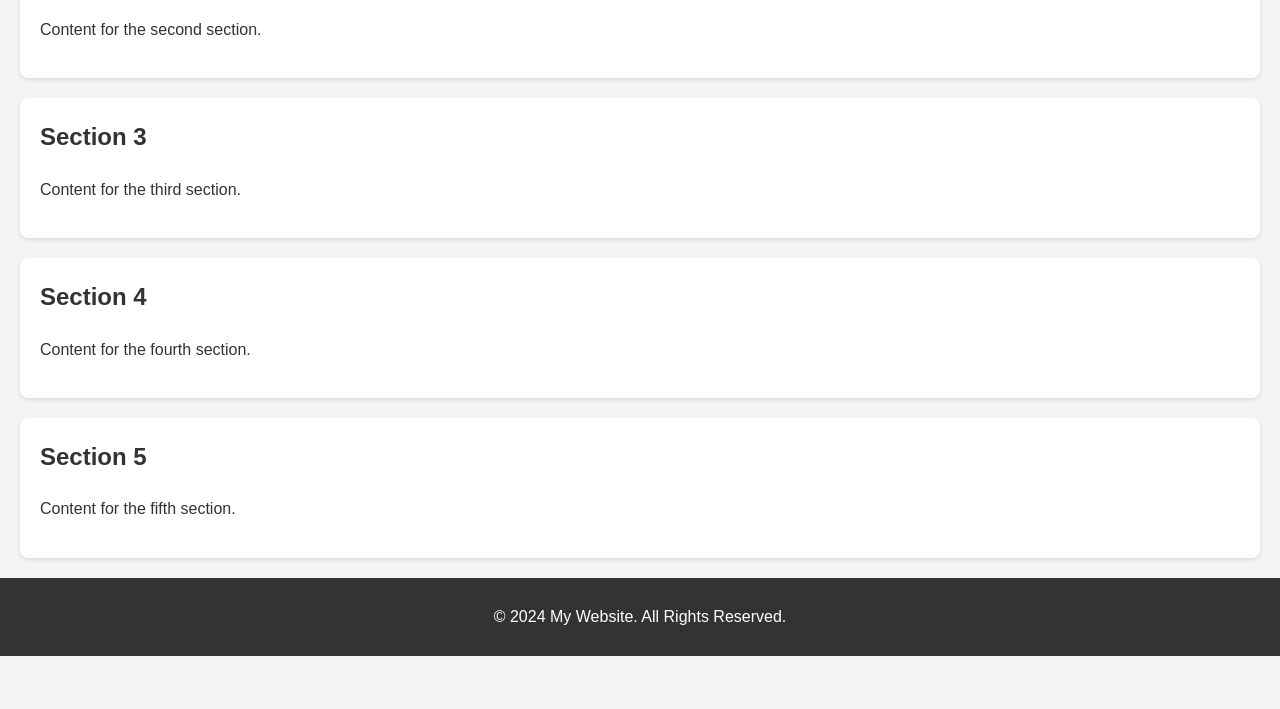
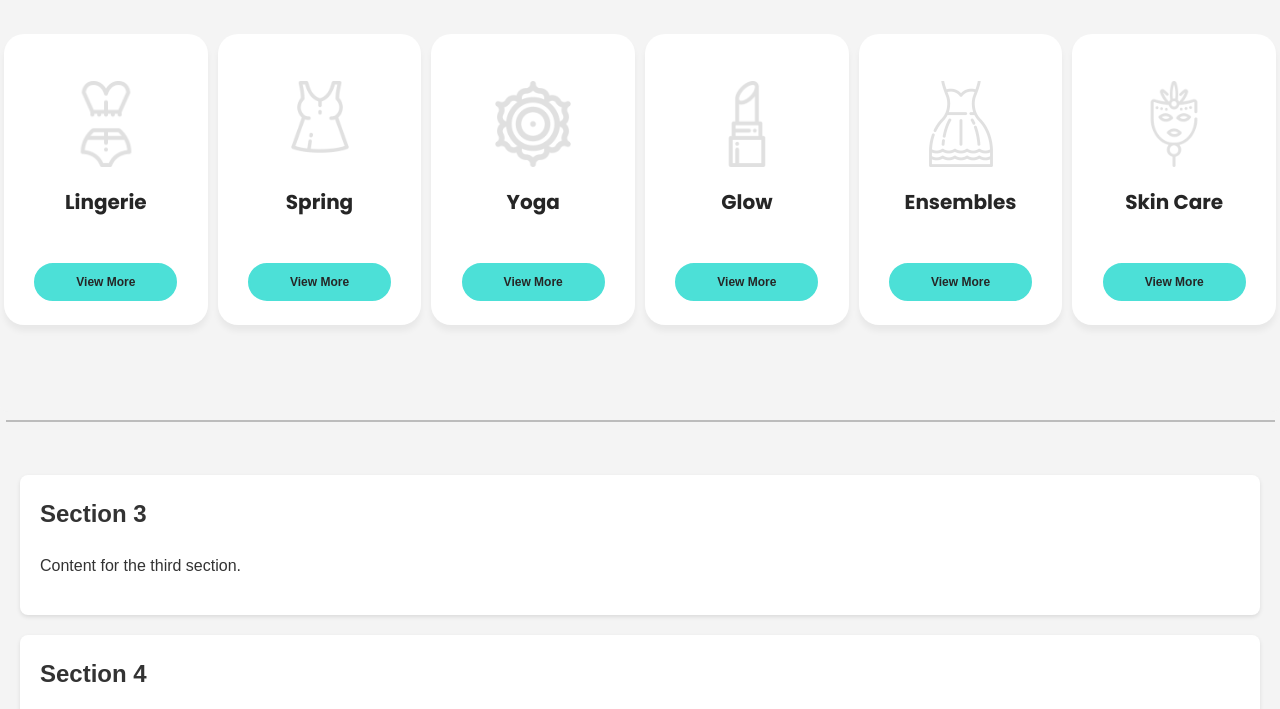
Before and after one commit to Dem0000/b-5, a plain HTML site: page index.html in a window 1280 px wide. Shown: the part 391-1100 px from the top of the page. Before the commit the page ends 1047 px from the top, so only its background shows below. Drawn offline with Linux system fonts and the light colour scheme.

Commit message:
Add Second Section

```diff
--- a/index.html
+++ b/index.html
@@ -5,7 +5,8 @@
     <meta name="viewport" content="width=device-width, initial-scale=1.0">
     <title>Webpage with Header, Sections, and Footer</title>
     <link rel="stylesheet" href="style.css">
-    <link href="https://fonts.googleapis.com/css2?family=Poppins&display=swap" rel="stylesheet">
+    <!-- <link href="https://fonts.googleapis.com/css2?family=Poppins&display=swap" rel="stylesheet">  -->
+    <link href="https://fonts.googleapis.com/css2?family=Poppins:wght@400;500;600;700&display=swap" rel="stylesheet">
     <script>
         window.onload = function() {
             window.scrollTo(0, 0);
@@ -32,10 +33,60 @@
         <p>Content for the first section.</p>
     </section>
 
+    <!-- Section 2 - Topics -->
+
     <section id="section2">
-        <h2>Section 2</h2>
-        <p>Content for the second section.</p>
+        <div class="section2-div">
+
+            <h1>Topics</h1>
+            <div class="section2-cards">
+
+                <div class="section2-card">
+                    <img src="section2pics/lingerie-underwear.png" alt="">
+                    <h2>Lingerie</h2>
+                    <button>View More</button>
+                </div>
+                <div class="section2-card">
+                    <img src="section2pics/dress.png" alt="">
+                    <h2>Spring</h2>
+                    <button>View More</button>
+                </div>
+                <div class="section2-card">
+                    <img src="section2pics/chakra.png" alt="">
+                    <h2>Yoga</h2>
+                    <button>View More</button>
+                </div>
+                <div class="section2-card">
+                    <img src="section2pics/lipstick.png" alt="">
+                    <h2>Glow</h2>
+                    <button>View More</button>
+                </div>
+                <div class="section2-card">
+                    <img src="section2pics/dress-wedding-dress.png" alt="">
+                    <h2>Ensembles</h2>
+                    <button>View More</button>
+                </div>
+                <div class="section2-card">
+                    <img src="section2pics/mask-theater.png" alt="">
+                    <h2>Skin Care</h2>
+                    <button>View More</button>
+                </div>
+
+
+
+            </div>
+
+
+        </div>
+
+
+
+
     </section>
+
+    <hr class="line">
+
+    <!-- End of Section 2 -->
 
     <section id="section3">
         <h2>Section 3</h2>
--- a/style.css
+++ b/style.css
@@ -1,5 +1,5 @@
 body {
-    font-family: Arial, sans-serif;
+    font-family: "Arial", sans-serif;
     margin: 0;
     padding: 0;
     line-height: 1.6;
@@ -39,7 +39,7 @@ nav ul li a:hover {
     text-decoration: underline;
 }
 
-section {
+ section {
     padding: 20px;
     margin: 20px;
     background-color: #fff;
@@ -47,9 +47,129 @@ section {
     box-shadow: 0 2px 4px rgba(0, 0, 0, 0.1);
 }
 
+
 section h2 {
     margin-top: 0;
 }
+
+
+/* Section 2 - Topics */
+
+#section2 {
+    display: flex;
+    justify-content: center;
+    align-items: center;
+    padding: 0;
+    margin: 0 auto;
+    background-color: #f4f4f4;
+    border-radius: none;
+    box-shadow: none;
+    font-family: "poppins", sans-serif ;
+    font-weight: 700;
+    box-sizing: border-box;
+
+}
+
+.section2-div {
+    max-width: 1440px;
+
+}
+
+#section2 h1 {
+    font-size: 32px;
+    font-weight: 700;
+    line-height: 48px;
+    text-align: left;
+    color: #262626;
+    margin-top: 0;
+    margin-bottom: 48px;
+    margin-left: auto;
+
+}
+
+.section2-cards {
+    max-width: 1272px;
+    width: 100%;
+    margin: 0 auto;
+    display: flex;
+    flex-direction: row;
+    gap: 10px;
+    box-sizing: border-box;
+    margin-bottom: 87px;
+}
+
+.section2-card {
+    width: 204px;
+    height: 291px;
+    top: 849px;
+    gap: 0px;
+    border-radius: 20px;
+    box-shadow: 0px 6px 6px 0px #0000000D;
+    background-color: #FFFFFF;
+    display: flex;
+    flex-direction: column;
+    justify-content: center;
+    align-items: center;
+    gap: 20px;
+    cursor: pointer;
+    transition: 0.25s;
+    padding: 51px 30px 29px 30px;
+    box-sizing: border-box;
+
+}
+
+.section2-card:hover {
+    transform: scale(1.07);
+}
+
+.section2-card img {
+    width: 86px;
+    height: 86px;
+
+}
+
+.section2-card button {
+    color: #262626;
+    padding: 10px 40px;
+    background-color: #4CE0D7;
+    border-radius: 40px;
+    border-color: #4CE0D7;
+    font-size: 12px;
+    font-weight: 700;
+    border-style: solid;
+    cursor: pointer;
+    margin-top: 9px;
+}
+
+.section2-card:hover button {
+    background-color: #ffff;
+}
+
+
+.section2-card h2 {
+    font-size: 20px;
+    font-weight: 700;
+    line-height: 30px;
+    text-align: center;
+    color: #262626;
+
+}
+
+.line {
+    width: 1267px;
+    height: 0px;
+    top: 1227.5px;
+    left: 85.5px;
+    gap: 0px;
+    border: 1px 0px 0px 0px;
+    opacity: 0px;
+    border: 1px solid #BCBCBC;
+    margin-bottom: 52.5px;
+
+}
+
+/* End of Section 2 */
+
 
 footer {
     background-color: #333;
```
Also changed, not shown: section2pics/chakra.png (added), section2pics/dress-wedding-dress.png (added), section2pics/dress.png (added), section2pics/lingerie-underwear.png (added), section2pics/lipstick.png (added), section2pics/mask-theater.png (added).
